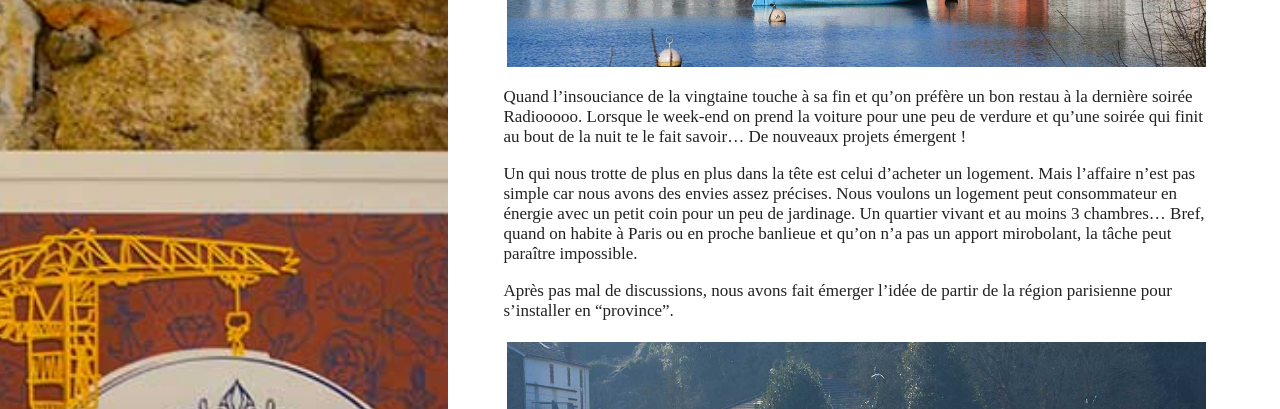
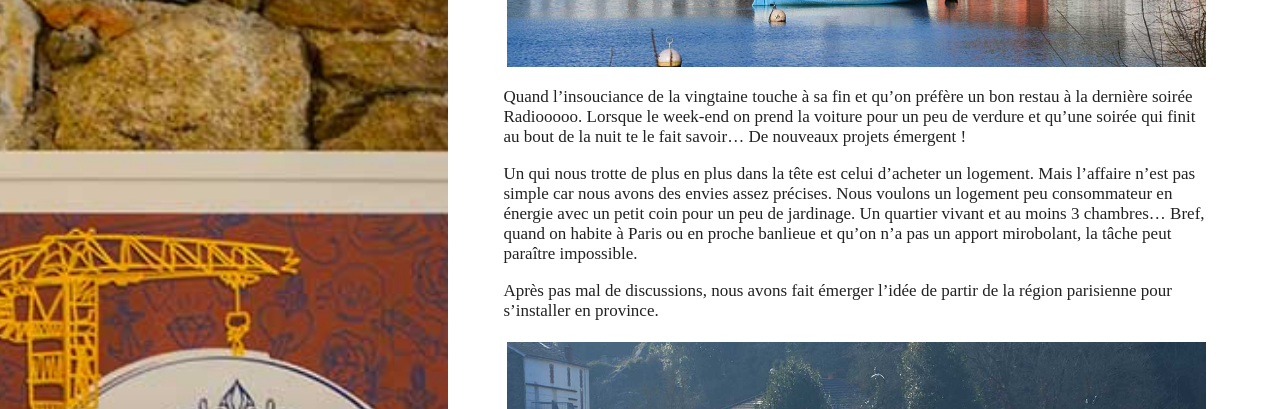
Before and after one commit to FlorentD/cairatuverras.github.io, a Jekyll site: the page built from _posts/2017-02-26-week-end-nantes.md, in a window 1280 px wide and 1400 px high, scrolled down 675 px. Shown: the part 173-582 px from the top of the window. Built offline with Jekyll 4.4.1, drawn with Linux system fonts in a browser that asks for light colours; comment, search, counter and statistics services are not loaded; some of the changed text lies outside the part shown.

Commit message:
Update 2017-02-26-week-end-nantes.md

```diff
--- a/_posts/2017-02-26-week-end-nantes.md
+++ b/_posts/2017-02-26-week-end-nantes.md
@@ -12,11 +12,11 @@ author: Florent
 ---
 
 [![railroad]({{ site.images }}/nantes/port.jpg)]({{ site.images }}/nantes/port.jpg)
-Quand l'insouciance de la vingtaine touche à sa fin et qu’on préfère un bon restau à la dernière soirée Radiooooo. Lorsque le week-end on prend la voiture pour une peu de verdure et qu’une soirée qui finit au bout de la nuit te le fait savoir... De nouveaux projets émergent !
+Quand l'insouciance de la vingtaine touche à sa fin et qu’on préfère un bon restau à la dernière soirée Radiooooo. Lorsque le week-end on prend la voiture pour un peu de verdure et qu’une soirée qui finit au bout de la nuit te le fait savoir... De nouveaux projets émergent !
 
-Un qui nous trotte de plus en plus dans la tête est celui d’acheter un logement. Mais l’affaire n’est pas simple car nous avons des envies assez précises. Nous voulons un logement peut consommateur en énergie avec un petit coin pour un peu de jardinage. Un quartier vivant et au moins 3 chambres… Bref, quand on habite à Paris ou en proche banlieue et qu’on n’a pas un apport mirobolant, la tâche peut paraître impossible.
+Un qui nous trotte de plus en plus dans la tête est celui d’acheter un logement. Mais l’affaire n’est pas simple car nous avons des envies assez précises. Nous voulons un logement peu consommateur en énergie avec un petit coin pour un peu de jardinage. Un quartier vivant et au moins 3 chambres… Bref, quand on habite à Paris ou en proche banlieue et qu’on n’a pas un apport mirobolant, la tâche peut paraître impossible.
 
-Après pas mal de discussions, nous avons fait émerger l’idée de partir de la région parisienne pour s’installer en “province”.
+Après pas mal de discussions, nous avons fait émerger l’idée de partir de la région parisienne pour s’installer en province.
 
 [![railroad]({{ site.images }}/nantes/enfants.jpg)]({{ site.images }}/nantes/enfants.jpg)
 
```
Also changed, not shown: other parts of _posts/2017-02-26-week-end-nantes.md (+2 -2 lines).
